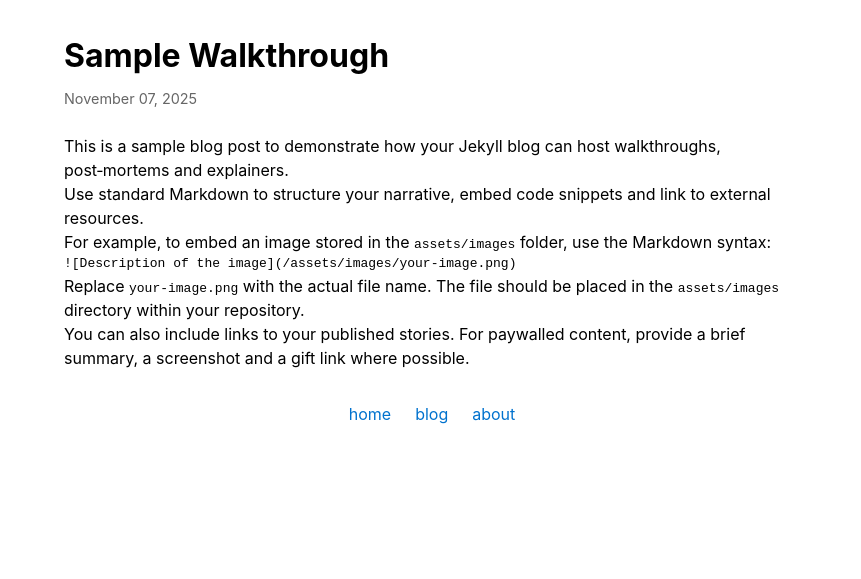
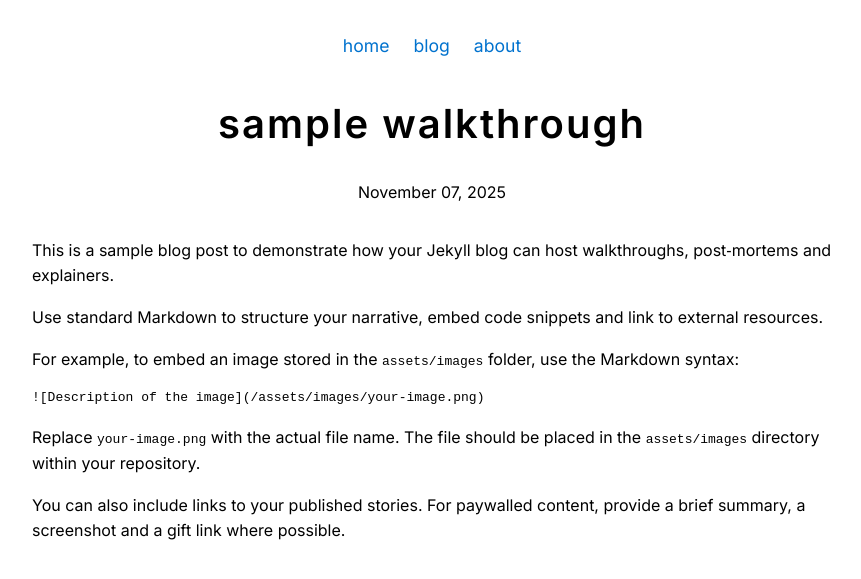
Before and after one commit to misterwes/wbr_portfolio, a Jekyll site: the page built from _posts/2025-11-07-sample-walkthrough.md, in a window 1280 px wide. Shown: the top 579 px of the page, without its empty margins (208-1069 px from the left). Built offline with Jekyll 4.4.1, drawn with Linux system fonts in a browser that asks for light colours.

Commit message:
Getting the site in order.

```diff
--- a/_layouts/post.html
+++ b/_layouts/post.html
@@ -4,59 +4,22 @@
     <meta charset="UTF-8" />
     <meta name="viewport" content="width=device-width, initial-scale=1.0" />
     <title>{{ page.title }}</title>
-    <style>
-        /* Base styles matching the minimal portfolio */
-        * {
-            margin: 0;
-            padding: 0;
-            box-sizing: border-box;
-        }
-        body {
-            font-family: -apple-system, BlinkMacSystemFont, "Segoe UI", Roboto, Helvetica, Arial, sans-serif;
-            background-color: #fff;
-            color: #000;
-            line-height: 1.5;
-            padding: 2rem;
-            max-width: 800px;
-            margin: 0 auto;
-        }
-        h1 {
-            font-size: 2rem;
-            margin-bottom: 0.5rem;
-        }
-        .date {
-            font-size: 0.9rem;
-            color: #666;
-            margin-bottom: 1.5rem;
-        }
-        nav {
-            margin-top: 2rem;
-            display: flex;
-            gap: 1.5rem;
-            justify-content: center;
-        }
-        nav a {
-            text-decoration: none;
-            color: #0072ce;
-            text-transform: lowercase;
-        }
-        nav a:hover {
-            text-decoration: underline;
-        }
-    </style>
+    <!-- Use the shared stylesheet for a consistent look -->
+    <link rel="stylesheet" href="/main.css" />
   </head>
   <body>
-    <h1>{{ page.title }}</h1>
-    {% if page.date %}
-    <p class="date">{{ page.date | date: "%B %d, %Y" }}</p>
-    {% endif %}
-    <div class="content">
-      {{ content }}
-    </div>
+    <div class="container">
+      <!-- Primary navigation appears at the top of each post and page -->
       <nav>
         <a href="/">home</a>
         <a href="/blog/">blog</a>
         <a href="/about.html">about</a>
       </nav>
+      <h1>{{ page.title }}</h1>
+      {% if page.date %}
+      <p class="date">{{ page.date | date: "%B %d, %Y" }}</p>
+      {% endif %}
+      <div class="content">{{ content }}</div>
+    </div>
   </body>
 </html>
```
Lines whose indentation alone changed are shown as unchanged.
